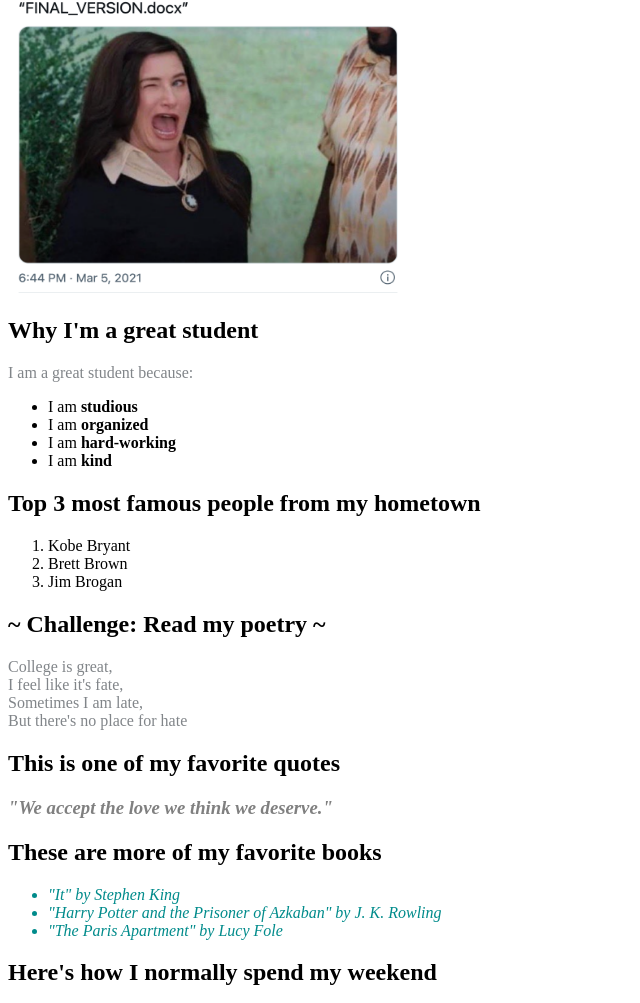
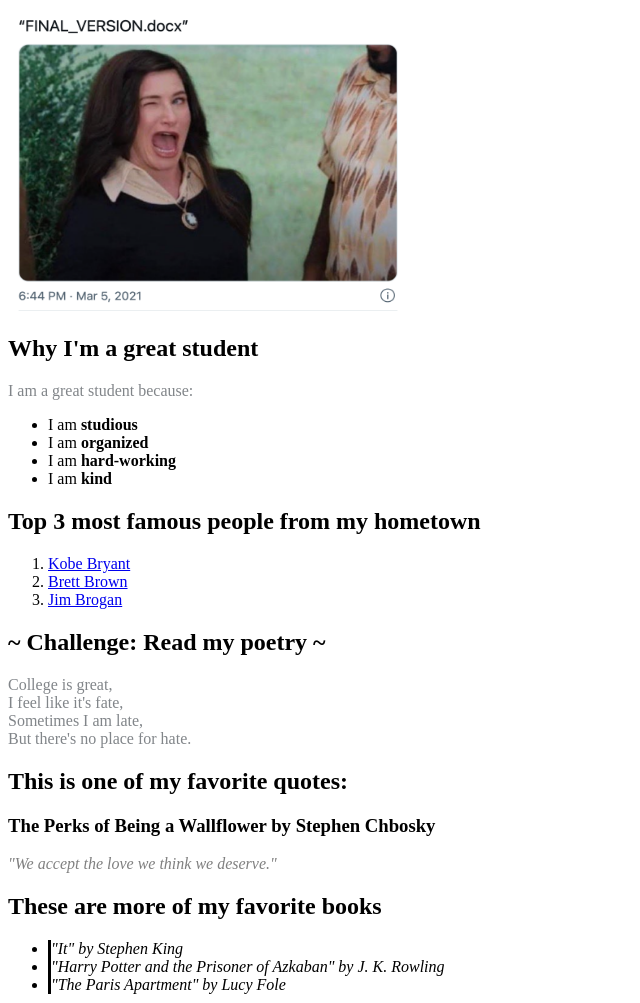
Before and after one commit to Kjacks19/jnl221_jackson, a plain HTML site: page basic.html in a window 1280 px wide. Shown: the part 516-1519 px from the top of the page, without its empty margins (0-640 px from the left). Drawn offline with Linux system fonts and the light colour scheme; grey boxes are pictures that could not be loaded.

Commit message:
basic hwk files

```diff
--- a/basic.html
+++ b/basic.html
@@ -12,6 +12,12 @@
             h1{
                 border: 4px solid blueviolet;
             }
+
+            h3{
+                font:italic bold;
+                font:12px, serif;
+                            }
+
             .alert{
                height: 100px;
                width: auto;
@@ -33,21 +39,14 @@
 
             .book{
                 font-style: italic;
-                color: darkcyan;
+                border-left: 3px black solid;
             }
 
 
 
             p {
                 color: #818589;
-
             }
-            #quote {
-                color: magenta;
-                font-style: italic;
-                border: solid lightskyblue 2px;
-            }
-
             #bargraph {
                 border: 1px solid gray;
                 padding-left: 10px;
@@ -68,7 +67,6 @@
                 height: 10px;
                 background: gray;
                 border: 1px solid red;
-
             }
             #long {
                 width: 100px;
@@ -97,10 +95,10 @@
         <h2>My handles:</h2>
         <!-- Include: at least two handles for your social media accounts -->
         <!-- Tags to use: <p>, <a> -->
-        <p> <a href="http://dailyorange.com/2021/10/syracuse-poet-reads-verses-ghanian-heritage-salt-city-market/" target="_blank">@kateejackson</a> <a href="https://www.google.com/" target+"_blank">kate-jackson</a>
+        <p> <a href="http://dailyorange.com/2021/10/syracuse-poet-reads-verses-ghanian-heritage-salt-city-market/" target="_blank">Daily Orange</a><br><a href="https://www.google.com/" target="blank">Google</a>
 
         <h2> Why is my text maroon? ~</h2>
-        <!-- Challenge! The text in your p tags is currently maroon. Figure out why and make it dark gray, using a hex code. (Hint: use google to find a hex code for a dark gray) When you're done, change the text in the <p> tag below to "My text is gray." -->
+        <!-- Challenge! The text in your p tags is currently maroon. Figure out why an d make it dark gray, using a hex code. (Hint: use google to find a hex code for a dark gray) When you're done, change the text in the <p> tag below to "My text is gray." -->
         <p> My text is GRAY.</p>
 
 
@@ -108,7 +106,7 @@
         <!-- Include: "large_wink.png" as an image -->
         <!-- Tags to use: <img> -->
         <!-- Hint! Use 'reference_sheet.html', which you downloaded with this file, to remember how to include an image. -->
-        <p> <img src="large_wink.png" alt="an image of a photograph, from Teju Cole's instagram account" height="300px" width="400px">
+        <p> <img src="large_wink.png" alt="an image of Katheryn Hagn winking in an exaggerated fashion" height="300px" width="400px">
 
 
 
@@ -127,33 +125,32 @@
         <h2>Top 3 most famous people from my hometown</h2>
         <!-- Include: an ordered list -->
         <!-- Tags to use: <ol>, <li>, <a> -->
-        <p>
         <ol>
-                <li>Kobe Bryant</li>
-                <li>Brett Brown</li>
-                <li>Jim Brogan</li>
+            <li><a href="https://en.wikipedia.org/wiki/Kobe_Bryant" target="blank">Kobe Bryant</a></li>
+            <li><a href="https://en.wikipedia.org/wiki/Brett_Brown" target="blank">Brett Brown</a></li>
+            <li><a href="https://en.wikipedia.org/wiki/Jim_Borgman" target="blank">Jim Brogan</a></li></li>
         </ol>
 
 
         <h2> ~ Challenge: Read my poetry ~</h2>
         <!-- Challenge! Use the internet to figure out what a <br> tag is. Write a short poem about your college experience so far. -->
         <!-- Tags to use: <p> tags for your lines of poetry, and at least two <br> tags -->
-        <p>College is great, <br> I feel like it's fate, <br> Sometimes I am late, <br> But there's no place for hate <br></p>
+        <p>College is great, <br> I feel like it's fate, <br> Sometimes I am late, <br> But there's no place for hate. <br></p>
 
-        <h2>This is one of my favorite quotes</h2>
+        <h2>This is one of my favorite quotes:</h2>
         <!-- Include: a quote from a book -- quote should be in italics and gray, title of source should be in an <h3> tag -->
         <!-- Tags to use: <h3>, <p> with an id named 'quote' that is styled in the <style> section -->
-        <h3>
+        <h3>The Perks of Being a Wallflower by Stephen Chbosky</h3>
             <p id="quotes">"We accept the love we think we deserve."</p>
 
         <h2>These are more of my favorite books</h2>
         <!-- Include: an unordered list of at least three books, list items should have a border -->
         <!-- Tags to use: <ul>, <li> with classes named 'book' that is styled in the <style> section -->
         <p>
-            <ul class="book">
-                <li>"It" by Stephen King</li>
-                <li>"Harry Potter and the Prisoner of Azkaban" by J. K. Rowling</li>
-                <li>"The Paris Apartment" by Lucy Fole</li>
+            <ul>
+                <li class="book">"It" by Stephen King</li>
+                <li class="book">"Harry Potter and the Prisoner of Azkaban" by J. K. Rowling</li>
+                <li class="book">"The Paris Apartment" by Lucy Fole</li>
             </ul>
         </p>
 
```
Lines whose indentation alone changed are shown as unchanged.
